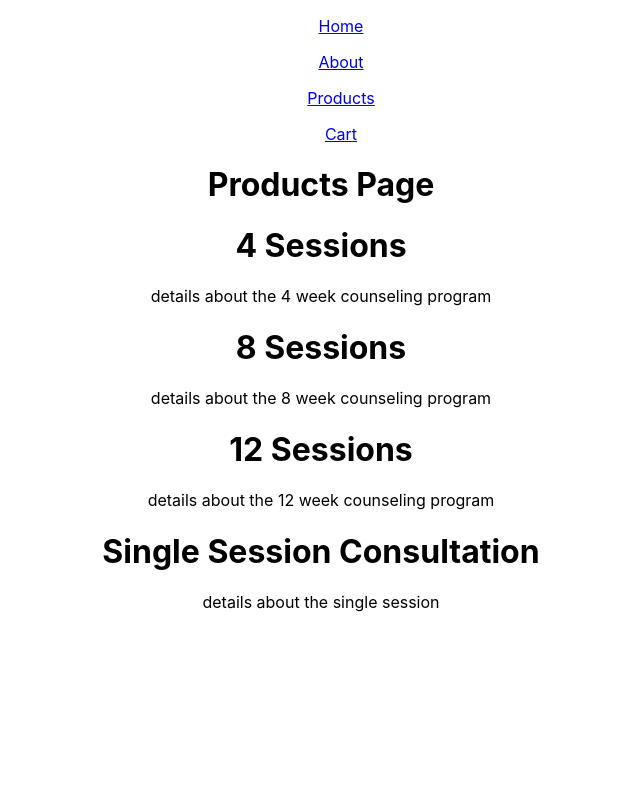
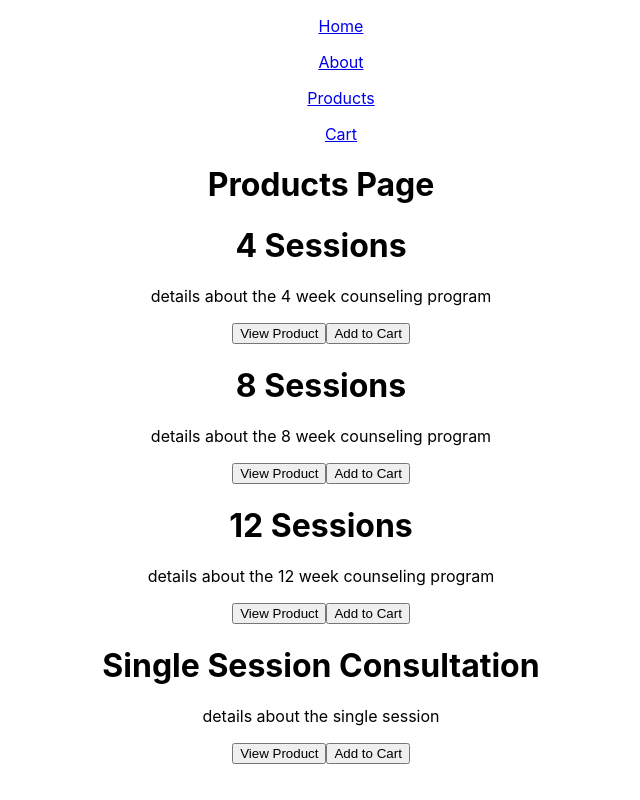
Before and after one commit to connorwarme/shopping-cart, a React (Create React App) app: page /products in a window 1280 px wide. Shown: the whole page, without its empty margins (319-959 px from the left). Built offline with nearby package versions, Linux system fonts and the light colour scheme.

Commit message:
Add buttons to product card

```diff
--- a/src/components/ProdCard.js
+++ b/src/components/ProdCard.js
@@ -5,6 +5,8 @@ const ProdCard = ({ data }) => {
         <div className="product-card">
             <h1>{data.title}</h1>
             <p>{data.about}</p>
+            <button>View Product</button>
+            <button>Add to Cart</button>
         </div>
     )
 }
```
